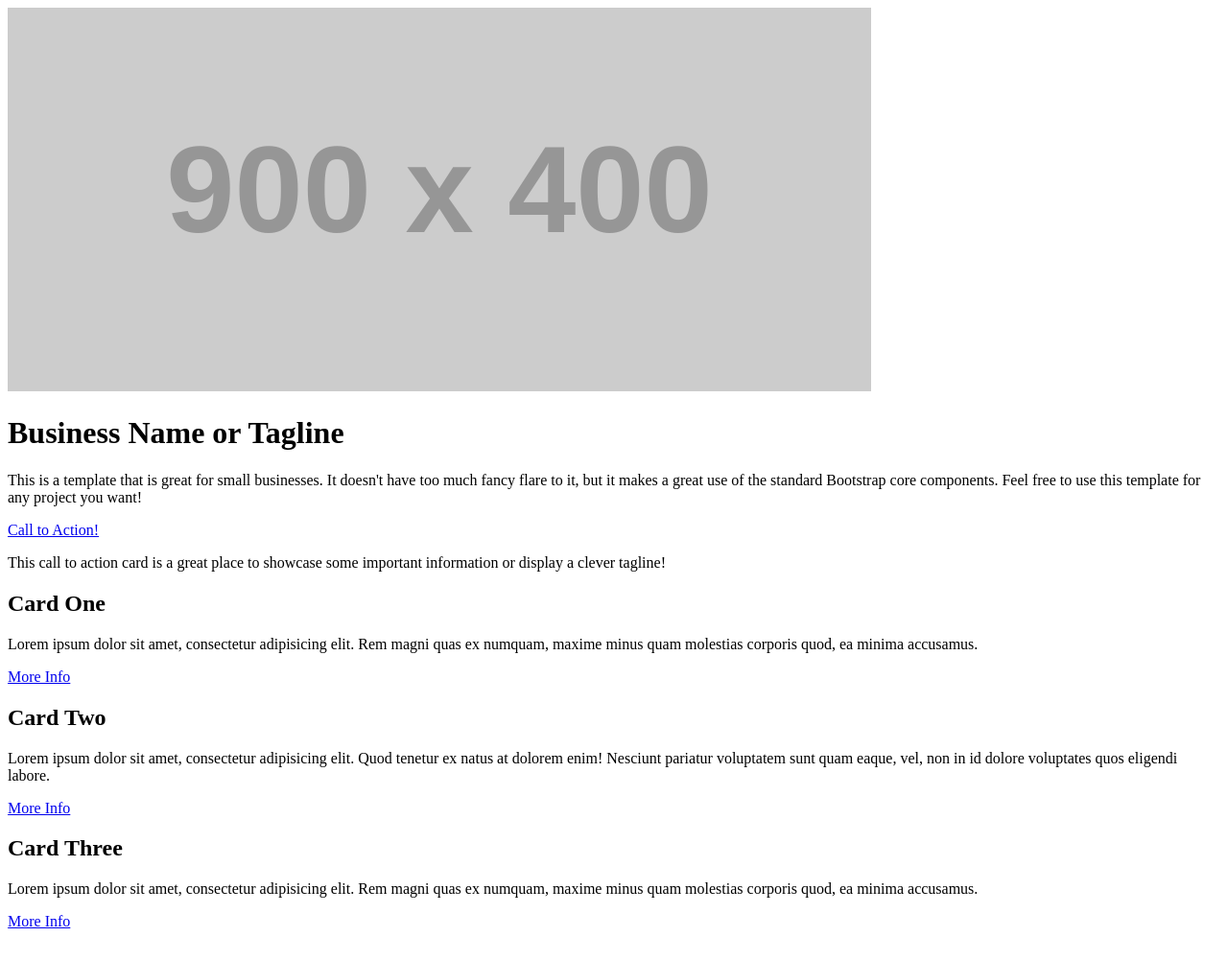
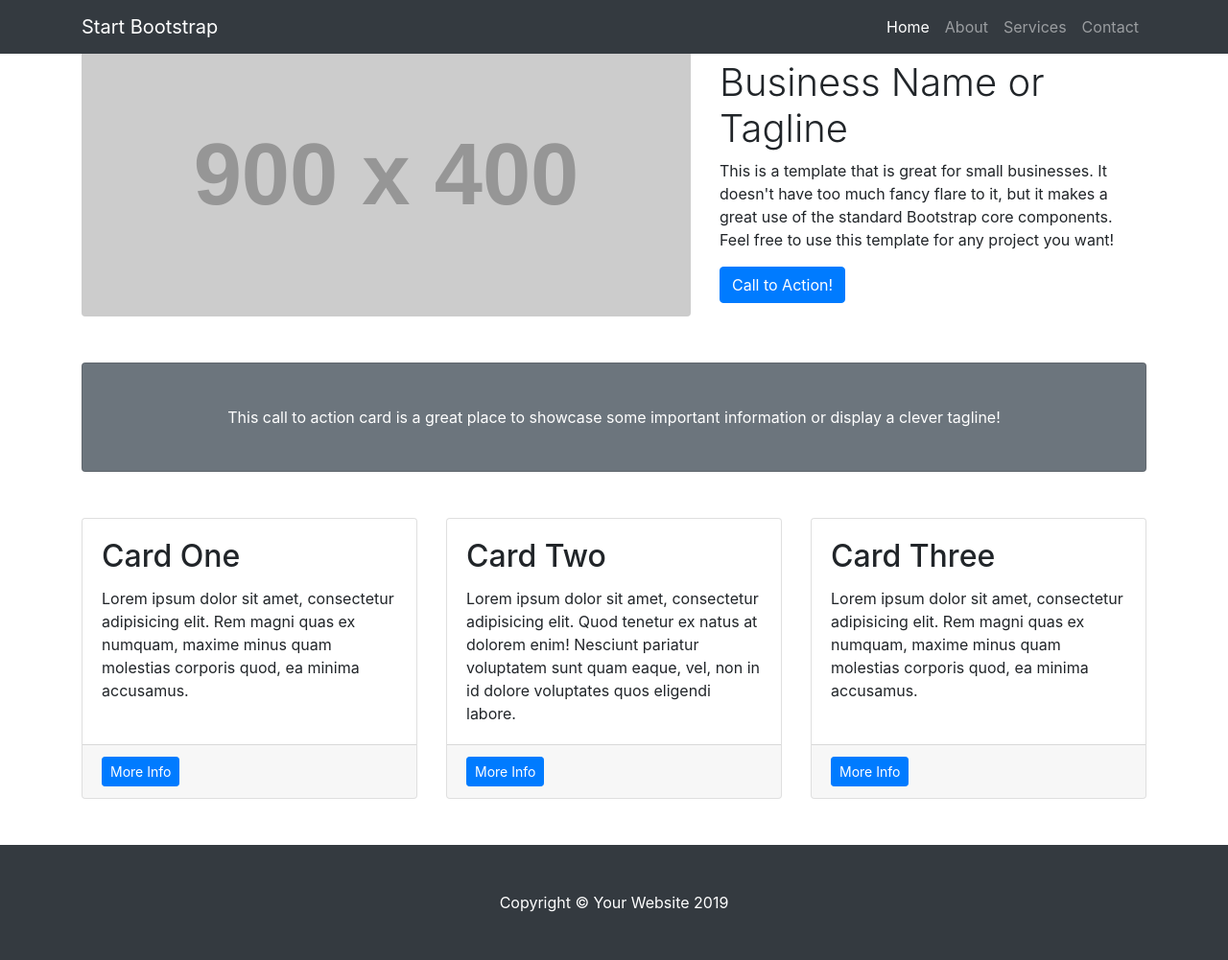
Before and after one commit to signalarun/django-app, a Django app: template dapp/templates/pages/index.html in a window 1280 px wide. Shown: the whole page at 96% size. Before the commit the page ends 968 px from the top, so only its background shows below. Run offline with Django 3.2, Linux system fonts and the light colour scheme; the template is opened without the code that fills it, so the values that code supplies are empty; grey boxes labelled with a size stand in for pictures from a placeholder-image service; parts of the project's set-up code (start-up, migrations or seed data) failed here and were passed over; some libraries are stand-ins or nearby versions.

Commit message:
update : theme

```diff
--- a/dapp/templates/base.html
+++ b/dapp/templates/base.html
@@ -1,11 +1,67 @@
 <!DOCTYPE html>
 <html lang="en">
+
 <head>
-    <meta charset="UTF-8">
-    <title>Title</title>
+
+    <meta charset="utf-8">
+    <meta name="viewport" content="width=device-width, initial-scale=1, shrink-to-fit=no">
+    <meta name="description" content="">
+    <meta name="author" content="">
+
+    <title>Small Business - Start Bootstrap Template</title>
+
+    <!-- Bootstrap core CSS -->
+    <link href="vendor/bootstrap/css/bootstrap.min.css" rel="stylesheet">
+
+    <!-- Custom styles for this template -->
+    <link href="css/small-business.css" rel="stylesheet">
+
 </head>
+
 <body>
+  <!-- Navigation -->
+  <nav class="navbar navbar-expand-lg navbar-dark bg-dark fixed-top">
+    <div class="container">
+      <a class="navbar-brand" href="#">Start Bootstrap</a>
+      <button class="navbar-toggler" type="button" data-toggle="collapse" data-target="#navbarResponsive" aria-controls="navbarResponsive" aria-expanded="false" aria-label="Toggle navigation">
+        <span class="navbar-toggler-icon"></span>
+      </button>
+      <div class="collapse navbar-collapse" id="navbarResponsive">
+        <ul class="navbar-nav ml-auto">
+          <li class="nav-item active">
+            <a class="nav-link" href="#">Home
+              <span class="sr-only">(current)</span>
+            </a>
+          </li>
+          <li class="nav-item">
+            <a class="nav-link" href="#">About</a>
+          </li>
+          <li class="nav-item">
+            <a class="nav-link" href="#">Services</a>
+          </li>
+          <li class="nav-item">
+            <a class="nav-link" href="#">Contact</a>
+          </li>
+        </ul>
+      </div>
+    </div>
+  </nav>
 
-{% block content %} {% endblock %}
+  {% block content %} {% endblock %}
+
+
+ <!-- Footer -->
+  <footer class="py-5 bg-dark">
+    <div class="container">
+      <p class="m-0 text-center text-white">Copyright &copy; Your Website 2019</p>
+    </div>
+    <!-- /.container -->
+  </footer>
+
+  <!-- Bootstrap core JavaScript -->
+  <script src="vendor/jquery/jquery.min.js"></script>
+  <script src="vendor/bootstrap/js/bootstrap.bundle.min.js"></script>
+
 </body>
+
 </html>
```
